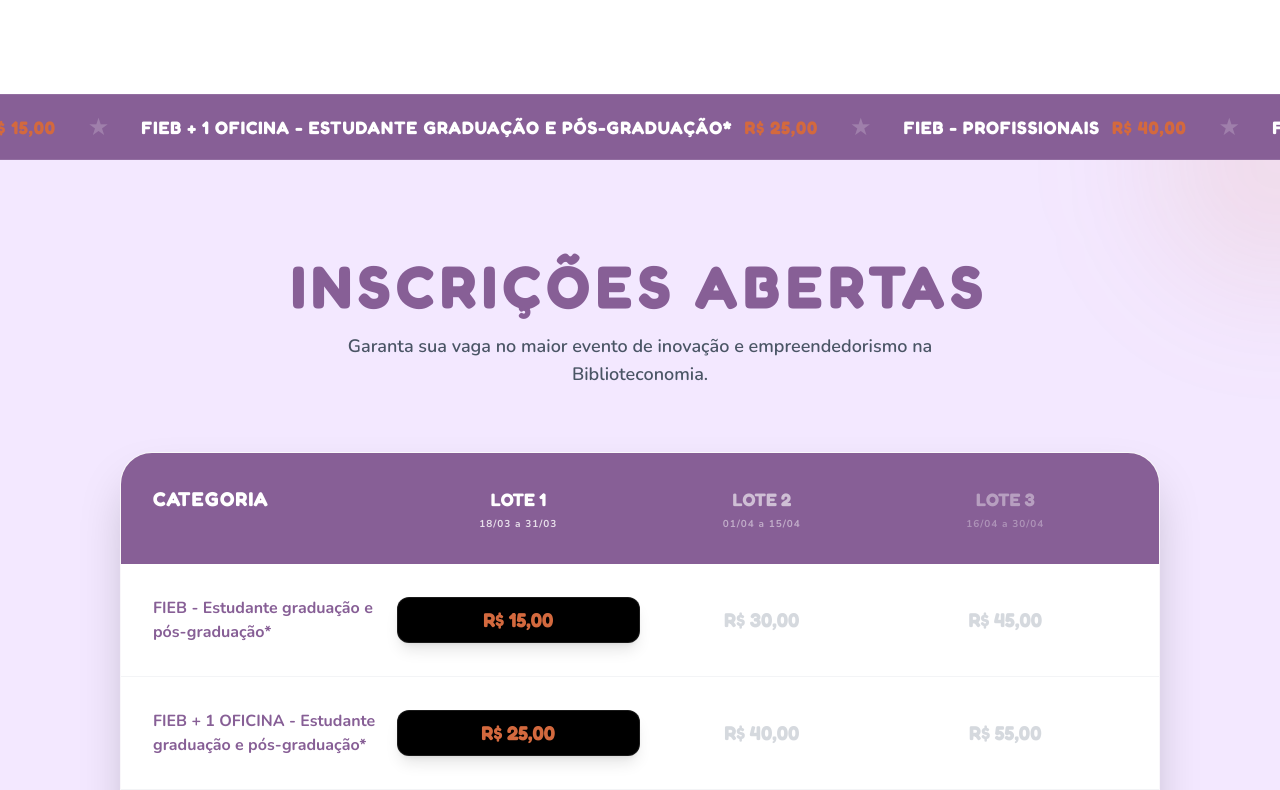
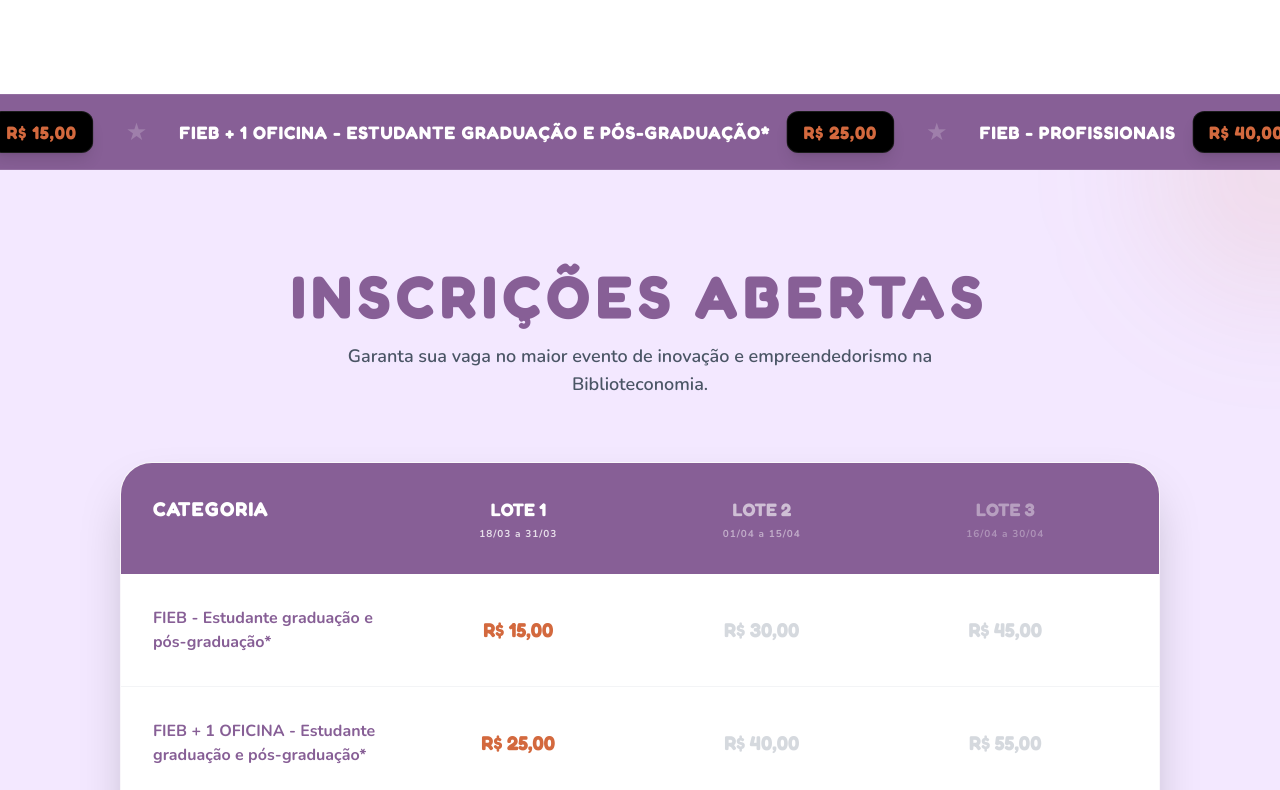
Before and after one commit to jorgecativo/LP-FIEB, a React (Vite) app: page / in a window 1280 px wide. Shown: the part 1510-2300 px from the top of the page. Built offline with nearby package versions, Linux system fonts and the light colour scheme.

Commit message:
style: aplica fundo preto nos valores do letreiro digital e reverte tabela

```diff
--- a/src/App.tsx
+++ b/src/App.tsx
@@ -441,9 +441,11 @@
             <div key={n} className="flex items-center">
               {t.registrations.table.categories.map((cat, cIdx) => (
                 <div key={cIdx} className="flex items-center">
-                  <span className="text-lg font-display font-bold text-white px-8 uppercase tracking-wider flex items-center gap-3">
+                  <span className="text-lg font-display font-bold text-white px-8 uppercase tracking-wider flex items-center gap-4">
                     {cat.name}
-                    <span className="text-energy-orange">{cat.prices ? cat.prices[0] : cat.special}</span>
+                    <span className="bg-black text-energy-orange px-4 py-1.5 rounded-xl border border-white/10 shadow-lg">
+                      {cat.prices ? cat.prices[0] : cat.special}
+                    </span>
                   </span>
                   <span className="text-white/20 text-2xl">★</span>
                 </div>
@@ -517,7 +519,7 @@
                   ) : (
                     <>
                       {cat.prices.map((price, pIdx) => (
-                        <div key={pIdx} className={`text-center flex md:block justify-between items-center mb-2 md:mb-0 ${pIdx === 0 ? 'bg-black p-3 md:py-2 md:px-4 rounded-xl shadow-lg border border-white/10' : 'opacity-40'}`}>
+                        <div key={pIdx} className={`text-center flex md:block justify-between items-center mb-2 md:mb-0 ${pIdx === 0 ? 'bg-energy-orange/5 md:bg-transparent p-3 md:p-0 rounded-xl border border-energy-orange/10 md:border-none' : 'opacity-40'}`}>
                           <span className="md:hidden text-[10px] font-bold text-gray-400 uppercase tracking-widest">
                             {pIdx === 0 ? t.registrations.table.lot1 : pIdx === 1 ? t.registrations.table.lot2 : t.registrations.table.lot3}
                           </span>
```
